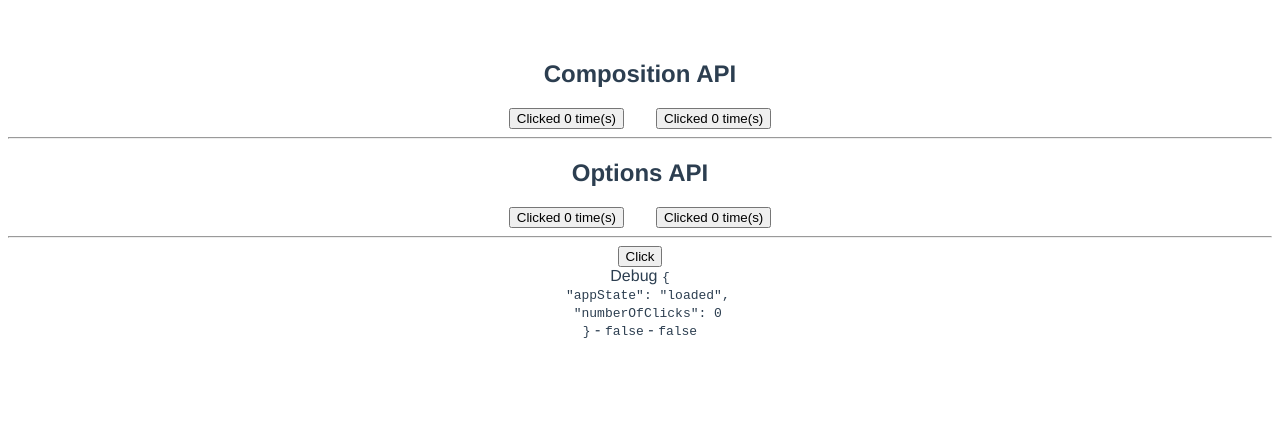
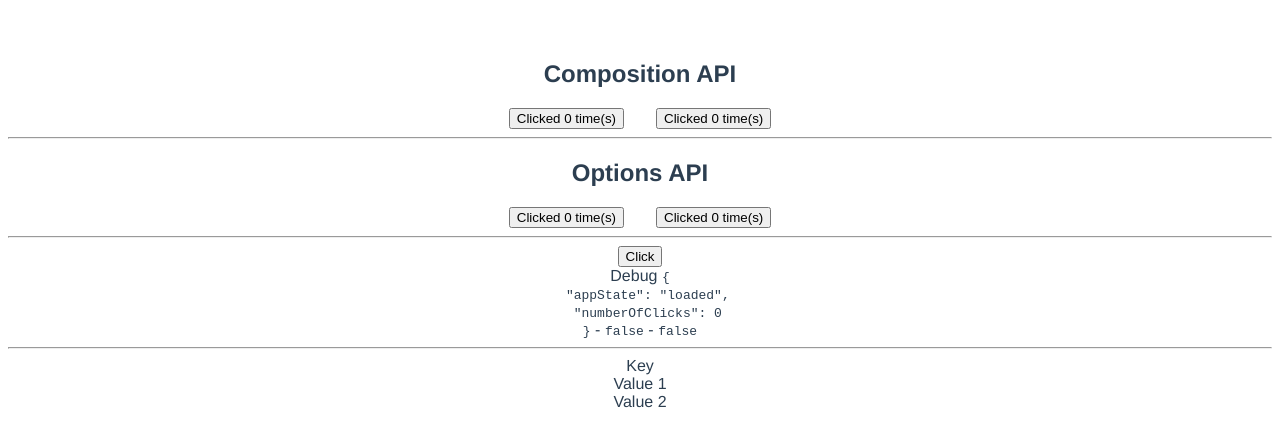
Before and after one commit to maurer2/vue3-testing-question, a Vue app: page / in a window 1280 px wide. Shown: the top 446 px of the page. Built offline with nearby package versions, Linux system fonts and the light colour scheme.

Commit message:
Added multi barebone root component

```diff
--- a/src/App.vue
+++ b/src/App.vue
@@ -4,6 +4,8 @@
   <ComponentOptionsAPI />
   <hr>
   <ComponentUseStoreDefaultKeyed />
+  <hr>
+  <ComponentMultiRoot />
 </template>
 
 <script lang="ts">
@@ -11,6 +13,7 @@ import { defineComponent, computed } from 'vue';
 import ComponentCompositionAPI from './components/component-composition-api.vue';
 import ComponentOptionsAPI from './components/component-options-api.vue';
 import ComponentUseStoreDefaultKeyed from './components/component-with-default-usestore-function-keyed.vue';
+import ComponentMultiRoot from './components/component-multi-root.vue';
 
 // eslint-disable-next-line import/extensions
 import { useStore } from './store/index';
@@ -23,6 +26,7 @@ export default defineComponent({
     ComponentCompositionAPI,
     ComponentOptionsAPI,
     ComponentUseStoreDefaultKeyed,
+    ComponentMultiRoot,
   },
   setup() {
     const store = useStore();
--- /dev/null
+++ b/src/components/component-multi-root.vue
@@ -0,0 +1,30 @@
+<template>
+  <dt class="key">
+    Key
+  </dt>
+  <dd class="value">
+    Value 1
+  </dd>
+  <dd class="value">
+    Value 2
+  </dd>
+</template>
+
+<script lang="ts">
+import { defineComponent } from 'vue';
+
+export default defineComponent({
+  name: 'ComponentMultiRoot',
+});
+
+</script>
+
+<style scoped>
+.key {
+  margin: 0;
+}
+
+.value {
+  margin: 0;
+}
+</style>
```
